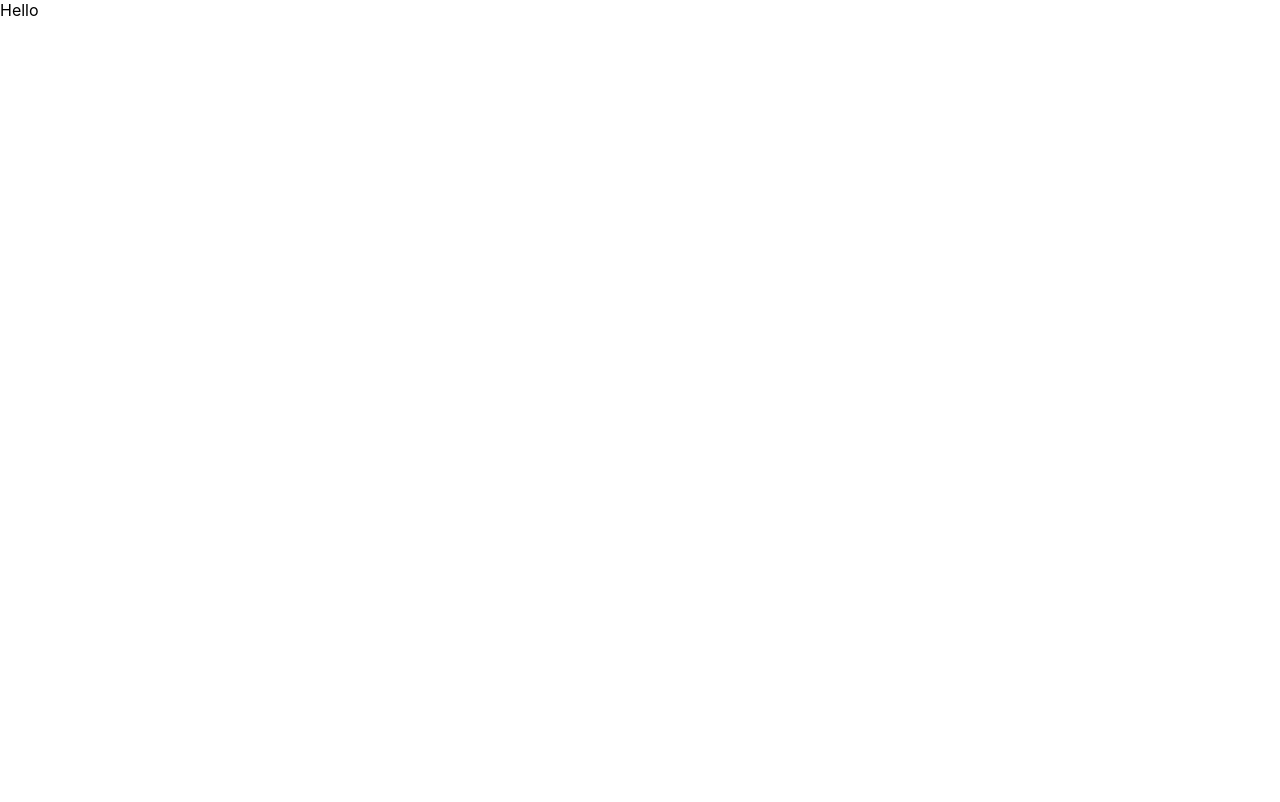
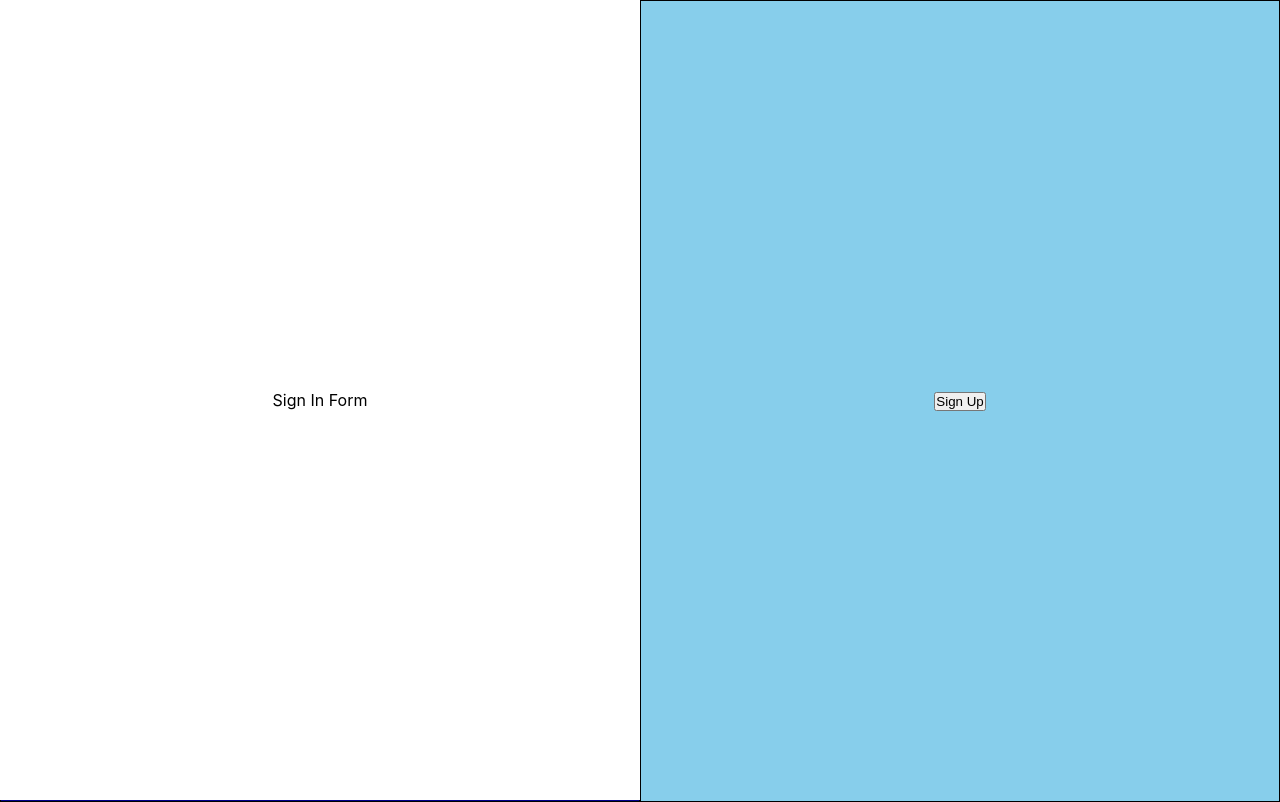
Before and after one commit to MrNiNaD/codesnippet, a React (Create React App) app: page / in a window 1280 px wide. Built offline with nearby package versions, Linux system fonts and the light colour scheme.

Commit message:
Savepoint

```diff
--- a/src/App.js
+++ b/src/App.js
@@ -2,9 +2,7 @@ import LoginApp from './loginPage/LoginApp';
 
 function App() {
   return (
-    <div className="App">
-      <LoginApp />
-    </div>
+    <LoginApp />
   );
 }
 
--- a/src/loginPage/LoginApp.jsx
+++ b/src/loginPage/LoginApp.jsx
@@ -1,10 +1,25 @@
-import React from 'react'
+import React from 'react';
+import GlobalStyle from './asset/GlobalStyle';
 
 function LoginApp() {
   return (
-    <div>
-      Hello
-    </div>
+    <>
+      <GlobalStyle />
+      <section className="auth">
+        <div className="sign_in">
+          <button>Sign In</button>
+        </div>
+        <div className="sign_up">
+          <button>Sign Up</button>
+        </div>
+        <div className="trimmer">
+          <div className="container">
+            <div className="sign_in_form"><span>Sign In Form</span></div>
+            <div className="sign_up_form"><span>Sign Up Form</span></div>
+          </div>
+        </div>
+      </section>
+    </>
   )
 }
 
--- /dev/null
+++ b/src/loginPage/LoginPage.css
@@ -0,0 +1,64 @@
+* {
+  padding: 0;
+  margin: 0;
+}
+
+.auth {
+  width: 100%;
+  height: 100%;
+  display: flex;
+  position: absolute;
+}
+
+.sign_in, .sign_up {
+  width: 50%;
+  height: 100%;
+  border: 1px solid black;
+  display: flex;
+  align-items: center;
+  justify-content: center;
+}
+
+.sign_in {
+  background-color: darkblue;
+}
+
+.sign_up {
+  background-color: skyblue;
+}
+
+.trimmer {
+  width: 50%;
+  height: 100%;
+  overflow: hidden;
+  position: absolute;
+  top: 0;
+  left: 0;
+  transform: translateX(0);
+  transition: transform .5s ease;
+}
+
+.shift {
+  transform: translateX(100%);
+}
+
+.container {
+  width: 100vw;
+  height: 100%;
+  display: flex;
+  transform: translateX(0);
+  transition: transform 1s ease;
+}
+
+.switch {
+  transform: translateX(-50%);
+}
+
+.sign_in_form, .sign_up_form {
+  width: 50%;
+  height: 100%;
+  display: flex;
+  align-items: center;
+  background-color: white;
+  justify-content: center;
+}
--- /dev/null
+++ b/src/loginPage/asset/GlobalStyle.js
@@ -0,0 +1,76 @@
+import styled, { createGlobalStyle } from 'styled-components';
+
+const GlobalStyle = createGlobalStyle`
+  * {
+    padding: 0;
+    margin: 0;
+  }
+
+  .auth {
+    width: 100%;
+    height: 100%;
+    display: flex;
+    position: absolute;
+  }
+
+  .sign_in, .sign_up {
+    width: 50%;
+    height: 100%;
+    border: 1px solid black;
+    display: flex;
+    align-items: center;
+    justify-content: center;
+  }
+
+  .sign_in {
+    background-color: darkblue;
+  }
+
+  .sign_up {
+    background-color: skyblue;
+  }
+
+  .trimmer {
+    width: 50%;
+    height: 100%;
+    overflow: hidden;
+    position: absolute;
+    top: 0;
+    left: 0;
+    transform: translateX(0);
+    transition: transform .5s ease;
+  }
+
+  .shift {
+    transform: translateX(100%);
+  }
+
+  .container {
+    width: 100vw;
+    height: 100%;
+    display: flex;
+    transform: translateX(0);
+    transition: transform 1s ease;
+  }
+
+  .switch {
+    transform: translateX(-50%);
+  }
+
+  .sign_in_form, .sign_up_form {
+    width: 50%;
+    height: 100%;
+    display: flex;
+    align-items: center;
+    background-color: white;
+    justify-content: center;
+  }
+`;
+
+export const Wrapper = styled.div`
+max-width: 1350px;
+width: 80%;
+margin: 0 auto;
+`;
+
+export default GlobalStyle;
```
